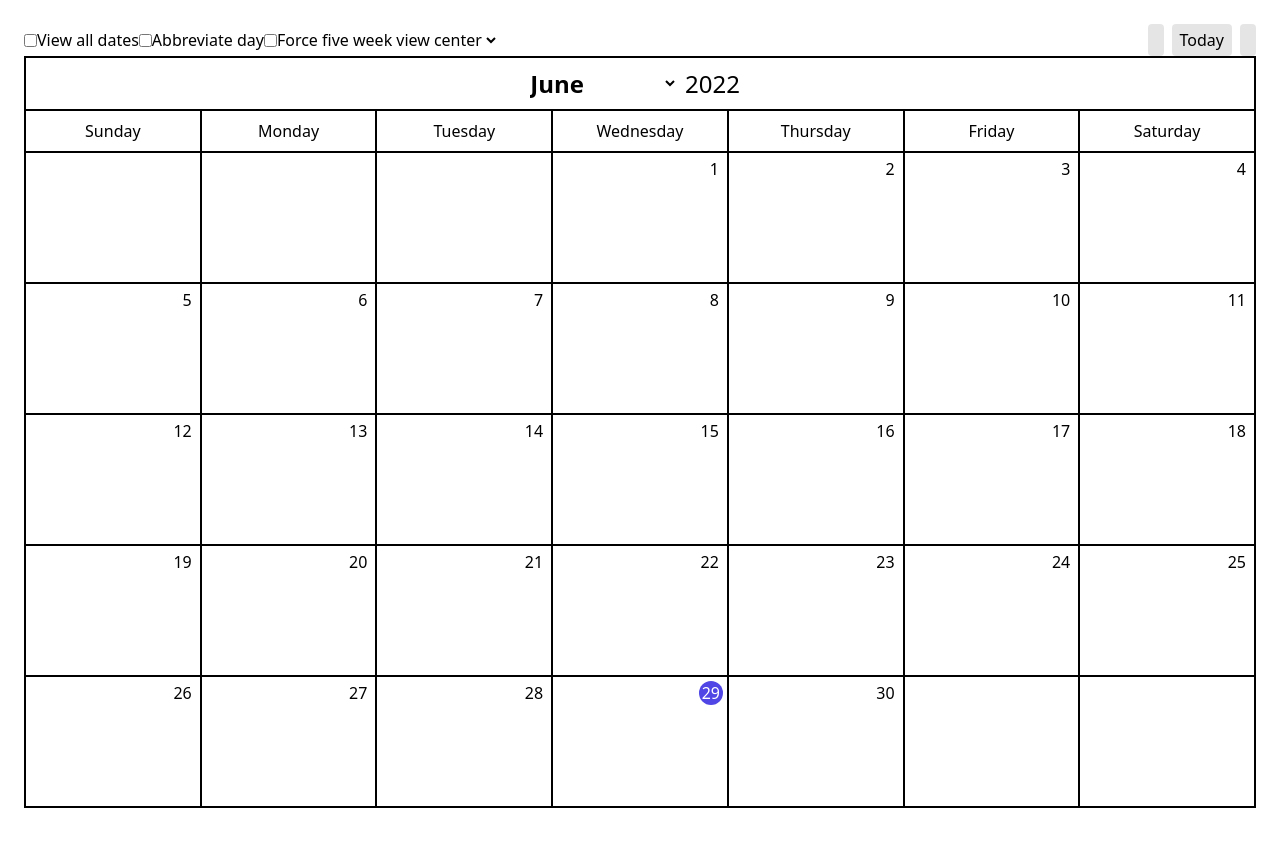
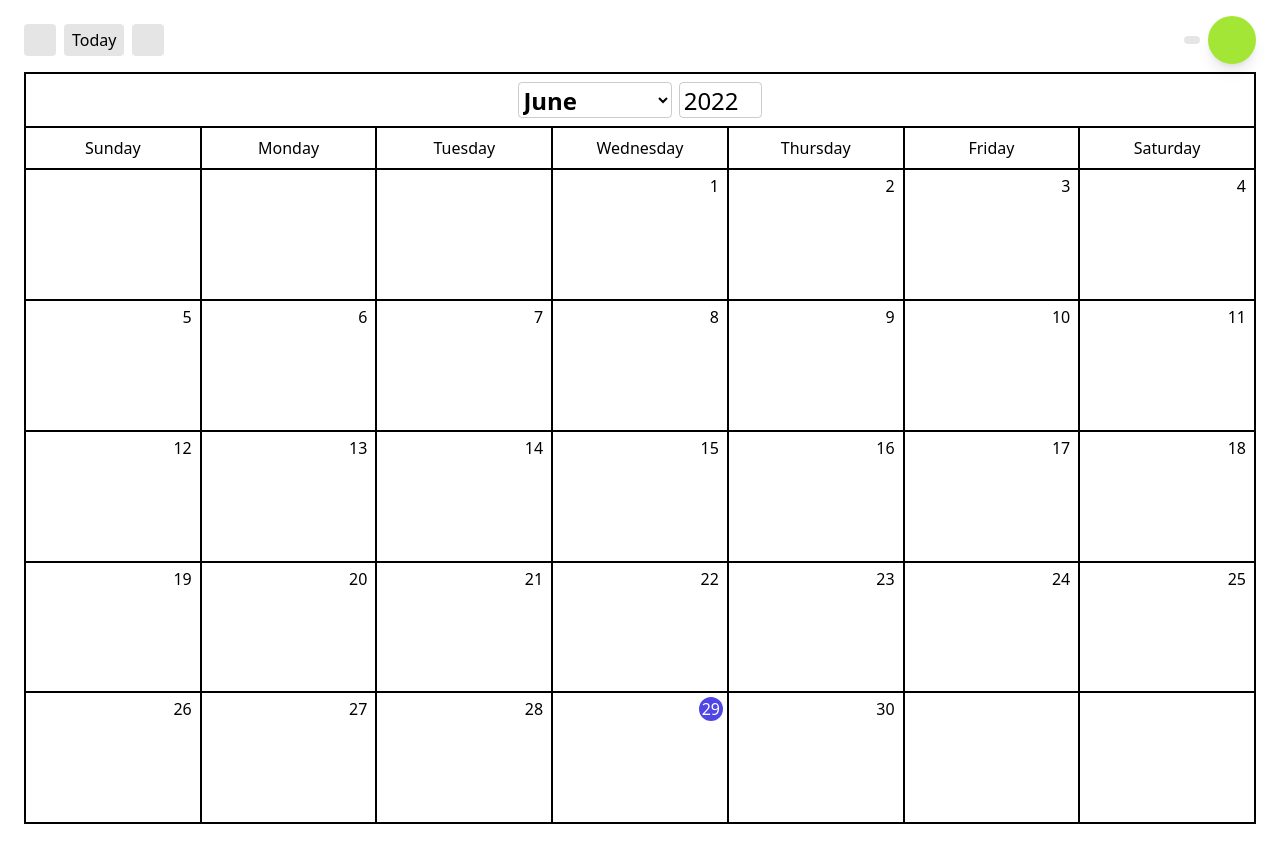
Before and after one commit to vlemoine/calendar.rocks, a Nuxt app: page / in a window 1280 px wide. Before the commit the page ends 808 px from the top, so only its background shows below. Built offline with nearby package versions, Linux system fonts and the light colour scheme; what @fortawesome/pro-solid-svg-icons would draw is missing.

Commit message:
Update app.vue

```diff
--- a/app.vue
+++ b/app.vue
@@ -1,9 +1,50 @@
 <template>
   <NuxtLayout>
+    <Html lang="en"></Html>
+    <Head><Title>calendar.rocks</Title></Head>
     <Body class="dark:bg-gray-900 text-black/80 dark:text-white"></Body>
+    <h1 class="sr-only">{{ months[selectedMonth] }} {{ selectedYear }}</h1>
     <!-- Color mode: {{ $colorMode.value }} -->
-    <div class="print:hidden flex items-center">
-      <font-awesome-icon icon="fa-solid fa-gear" />
+    <div id="Toolbar" class="print:hidden flex items-center mb-2 -mt-2 gap-2">
+      <div class="mr-auto flex gap-2">
+        <Button
+          @click="prevMonth()"
+          aria-label="Previous Month"
+          title="Previous Month"
+          class="aspect-square h-8"
+          ><font-awesome-icon icon="fa-solid fa-angle-left"
+        /></Button>
+        <Button @click="goToToday()"
+          ><font-awesome-icon icon="fa-solid fa-calendar-day" /> Today</Button
+        >
+        <Button
+          @click="nextMonth()"
+          aria-label="Next Month"
+          title="Next Month"
+          class="aspect-square h-8"
+          ><font-awesome-icon icon="fa-solid fa-angle-right"
+        /></Button>
+      </div>
+      <Button
+        @click="options = !options"
+        aria-label="Calendar options"
+        title="Calendar options"
+        :class="{ '!bg-indigo-100 dark:!bg-indigo-900': options }"
+        ><font-awesome-icon icon="fa-solid fa-gear"
+      /></Button>
+      <Button
+        aria-label="Print"
+        title="Print"
+        @click="print()"
+        class="!bg-lime-400 dark:!bg-lime-600 aspect-square h-16 rounded-full fixed right-3 bottom-3 z-50 shadow-lg !p-0 md:static md:h-12"
+        ><font-awesome-icon icon="fa-solid fa-print"
+      /></Button>
+    </div>
+    <div
+      id="Options"
+      class="print:hidden bg-indigo-500/20 p-4 rounded mb-2 flex gap-2 items-center"
+      :class="{ hidden: !options }"
+    >
       <input
         type="checkbox"
         name="allDates"
@@ -22,16 +63,16 @@
         id="forceFive"
         v-model="forceFive"
       /><label for="forceFive">Force five week view</label>
-      <select name="monthPos" v-model="monthPos" class="bg-transparent">
+      <select
+        name="monthPos"
+        v-model="monthPos"
+        class="bg-transparent"
+        aria-label="Month position"
+      >
         <option v-for="(op, i) in monthPosOptions" :key="i" :value="op">
           {{ op }}
         </option>
       </select>
-      <div class="ml-auto flex gap-2">
-        <Button @click="prevMonth()"><font-awesome-icon icon="fa-solid fa-angle-left" /></Button>
-        <Button @click="goToToday()"><font-awesome-icon icon="fa-solid fa-calendar-day" /> Today</Button>
-        <Button @click="nextMonth()"><font-awesome-icon icon="fa-solid fa-angle-right" /></Button>
-      </div>
     </div>
     <Month
       :date="date"
@@ -40,18 +81,25 @@
       :forceFive="forceFive"
       :monthPos="monthPos"
     >
-    <select name="months" v-model="selectedMonth" class="bg-transparent font-bold print:hidden w-fit">
+      <select
+        name="months"
+        v-model="selectedMonth"
+        class="bg-transparent font-bold print:hidden border border-black/20 dark:border-white/20 rounded h-[1.5em]"
+        aria-label="Month"
+      >
         <option v-for="(month, i) in months" :key="i" :value="i">
           {{ month }}
         </option>
       </select>
       <input
+        aria-label="Year"
         type="number"
         min="1900"
         v-model="selectedYear"
-        class="bg-transparent print:hidden w-[5ch]"
+        class="bg-transparent print:hidden w-[6ch] border border-black/20 dark:border-white/20 rounded h-[1.5em] px-[.25ch]"
       />
     </Month>
+    <div class="p-3 print:hidden"></div>
   </NuxtLayout>
 </template>
 
@@ -78,6 +126,7 @@ const allDates = ref(false);
 const abbrDay = ref(false);
 const forceFive = ref(false);
 const monthPos = ref("center");
+const options = ref(false);
 const date = computed(() => {
   let d = new Date();
   d.setDate(1);
@@ -100,6 +149,9 @@ function goToToday() {
   selectedMonth.value = new Date().getMonth();
   selectedYear.value = new Date().getFullYear();
 }
+function print() {
+  window.print();
+}
 </script>
 
 <style>
```
